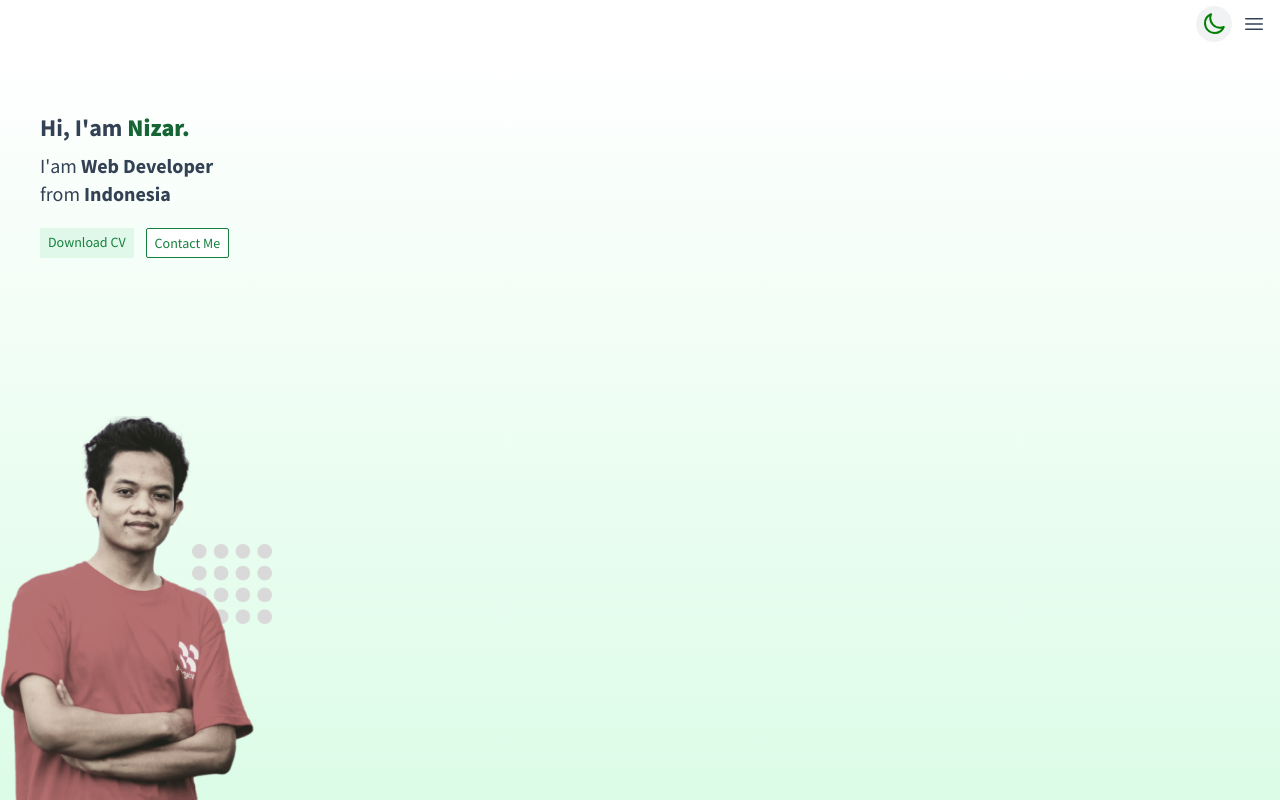
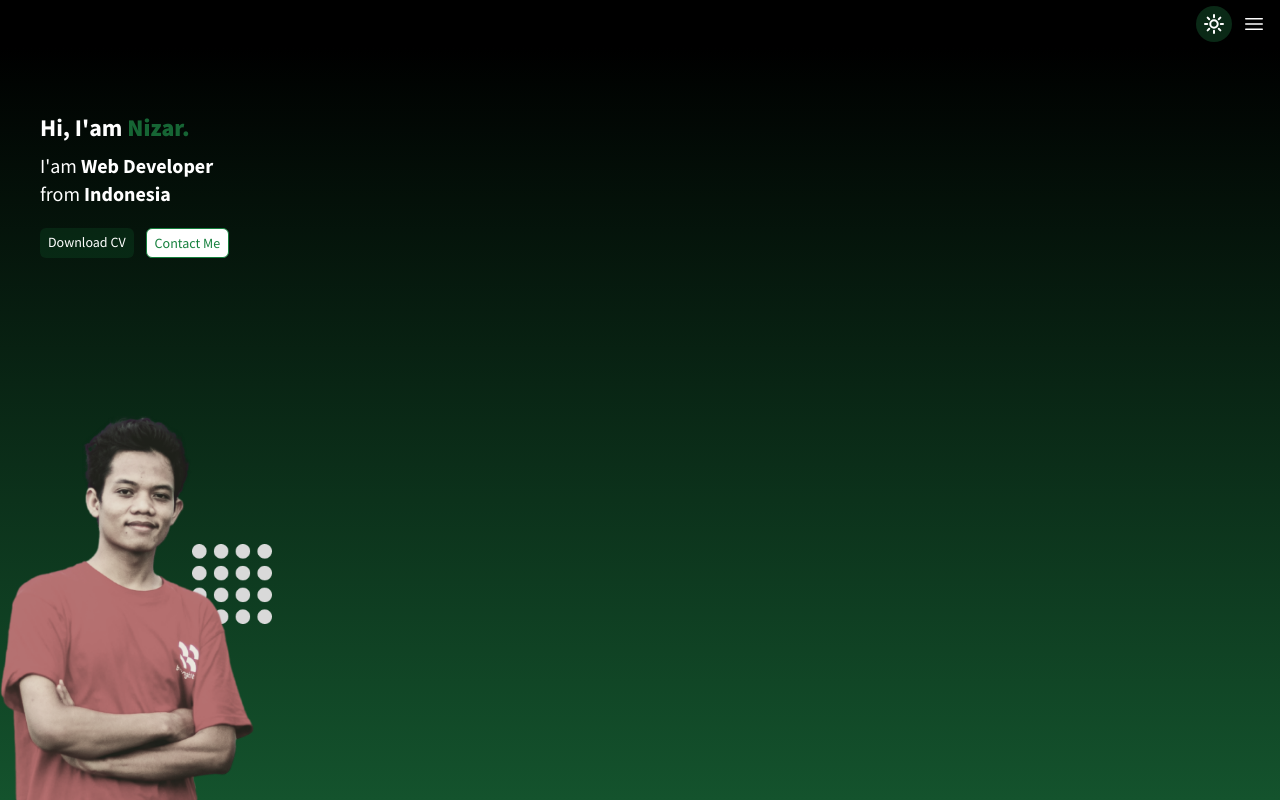
Before and after one commit to ahmadnzr/portfolio-old, a React (Create React App) app: page / in a window 1280 px wide. Both pictures are taken after a click on the element 1214 px from the left and 24 px from the top of the page. Built offline with nearby package versions, Linux system fonts and the light colour scheme.

Commit message:
feat: darkmode

```diff
--- a/src/App.tsx
+++ b/src/App.tsx
@@ -6,18 +6,23 @@ import LeftMenu from './components/LeftMenu'
 
 const App = () => {
   const [showMenu, setShowMenu] = useState<boolean>(false)
+  const [darkMode, setDarkMode] = useState<boolean>(false)
 
   return (
     <div
-      className={`h-screen w-screen text-slate-700 relative overflow-x-hidden ${
+      className={`${darkMode && 'dark'} h-screen w-screen text-slate-700 relative overflow-x-hidden ${
         showMenu && 'overflow-y-hidden'
       }`}
     >
-      <Navbar toggleMenu={() => setShowMenu(!showMenu)} />
+      <Navbar
+        toggleMenu={() => setShowMenu(!showMenu)}
+        darkMode={darkMode}
+        toggleMode={() => setDarkMode(!darkMode)}
+      />
       <LeftMenu showMenu={showMenu} hideMenu={() => setShowMenu(false)} />
 
-      <div className='h-screenCard bg-gradient-to-t from-green-100 to-white relative'>
-        <div className='ml-10 mt-16 antialiased  text-xl absolute'>
+      <div className='h-screenCard bg-gradient-to-t from-green-100 to-white  dark:from-green-900 dark:to-black relative'>
+        <div className='ml-10 mt-16 antialiased text-xl absolute dark:text-white'>
           <h2 className='text-2xl font-bold mb-2'>
             Hi, I&apos;am <strong className='text-green-800'>Nizar.</strong>
           </h2>
@@ -27,12 +32,12 @@ const App = () => {
             from <strong>Indonesia</strong>
           </p>
           <div className='flex gap-3 text-sm mt-5'>
-            <a href='#' className='px-2 py-1 bg-green-500/10 text-green-700 rounded-sm'>
+            <a href='#' className='px-2 py-1 bg-green-500/10 text-green-700 dark:text-white rounded-md'>
               Download CV
             </a>
             <a
               href='#'
-              className='px-2 py-1 bg-white border border-green-700 text-green-700 rounded-sm'
+              className='px-2 py-1 bg-white border border-green-700 text-green-700 rounded-md'
             >
               Contact Me
             </a>
--- a/src/components/LeftMenu/index.tsx
+++ b/src/components/LeftMenu/index.tsx
@@ -9,7 +9,7 @@ const LeftMenu = ({ showMenu, hideMenu }: Props) => {
 
   return (
     <div
-      className={`z-20 h-screen w-screen bg-gradient-to-t from-green-100 to-white absolute top-12 left-full flex flex-col items-center justify-center gap-10 ${
+      className={`z-20 h-screen w-screen bg-gradient-to-t from-green-100 to-white dark:from-green-900 dark:to-black dark:text-white absolute top-12 left-full flex flex-col items-center justify-center gap-10 ${
         showMenu && '-translate-x-full'
       } duration-500`}
     >
--- a/src/components/Navbar/index.tsx
+++ b/src/components/Navbar/index.tsx
@@ -2,30 +2,30 @@ import React, { useState } from 'react'
 
 interface Props {
   toggleMenu: () => void
+  darkMode: boolean
+  toggleMode: () => void
 }
 
-const Navbar = ({ toggleMenu }: Props) => {
-  const [dark, setDark] = useState<boolean>(false)
-
+const Navbar = ({ toggleMenu, darkMode, toggleMode }: Props) => {
   return (
-    <nav className='h-12 flex items-center justify-end gap-1 pr-2 sticky top-0 z-10'>
+    <nav className='dark:bg-black h-12 flex items-center justify-end gap-1 pr-2 sticky top-0 z-10'>
       <div
-        className='h-9 w-9 rounded-full bg-gray-300/30 flex items-center justify-center cursor-pointer'
-        onClick={() => setDark(!dark)}
+        className='h-9 w-9 rounded-full bg-gray-300/30 dark:bg-green-900/50 flex items-center justify-center cursor-pointer'
+        onClick={toggleMode}
       >
-        {dark ? (
+        {darkMode ? (
           <svg
             xmlns='http://www.w3.org/2000/svg'
             fill='none'
             viewBox='0 0 24 24'
             strokeWidth={2}
-            stroke='green'
+            stroke='white'
             className='w-6 h-6'
           >
             <path
               strokeLinecap='round'
               strokeLinejoin='round'
-              d='M21.752 15.002A9.718 9.718 0 0118 15.75c-5.385 0-9.75-4.365-9.75-9.75 0-1.33.266-2.597.748-3.752A9.753 9.753 0 003 11.25C3 16.635 7.365 21 12.75 21a9.753 9.753 0 009.002-5.998z'
+              d='M12 3v2.25m6.364.386l-1.591 1.591M21 12h-2.25m-.386 6.364l-1.591-1.591M12 18.75V21m-4.773-4.227l-1.591 1.591M5.25 12H3m4.227-4.773L5.636 5.636M15.75 12a3.75 3.75 0 11-7.5 0 3.75 3.75 0 017.5 0z'
             />
           </svg>
         ) : (
@@ -35,12 +35,12 @@ const Navbar = ({ toggleMenu }: Props) => {
             viewBox='0 0 24 24'
             strokeWidth={2}
             stroke='green'
-            className='w-6 h-6'
+            className='w-6 h-6 '
           >
             <path
               strokeLinecap='round'
               strokeLinejoin='round'
-              d='M12 3v2.25m6.364.386l-1.591 1.591M21 12h-2.25m-.386 6.364l-1.591-1.591M12 18.75V21m-4.773-4.227l-1.591 1.591M5.25 12H3m4.227-4.773L5.636 5.636M15.75 12a3.75 3.75 0 11-7.5 0 3.75 3.75 0 017.5 0z'
+              d='M21.752 15.002A9.718 9.718 0 0118 15.75c-5.385 0-9.75-4.365-9.75-9.75 0-1.33.266-2.597.748-3.752A9.753 9.753 0 003 11.25C3 16.635 7.365 21 12.75 21a9.753 9.753 0 009.002-5.998z'
             />
           </svg>
         )}
@@ -51,7 +51,7 @@ const Navbar = ({ toggleMenu }: Props) => {
           fill='none'
           viewBox='0 0 24 24'
           strokeWidth={1.5}
-          stroke='currentColor'
+          stroke={darkMode ? 'white' : 'green'}
           className='w-6 h-6'
         >
           <path
--- a/tailwind.config.js
+++ b/tailwind.config.js
@@ -3,6 +3,7 @@
 
 module.exports = {
   content: ['./src/**/*.{js,jsx,ts,tsx}'],
+  darkMode: 'class',
   theme: {
     extend: {
       height: {
```
